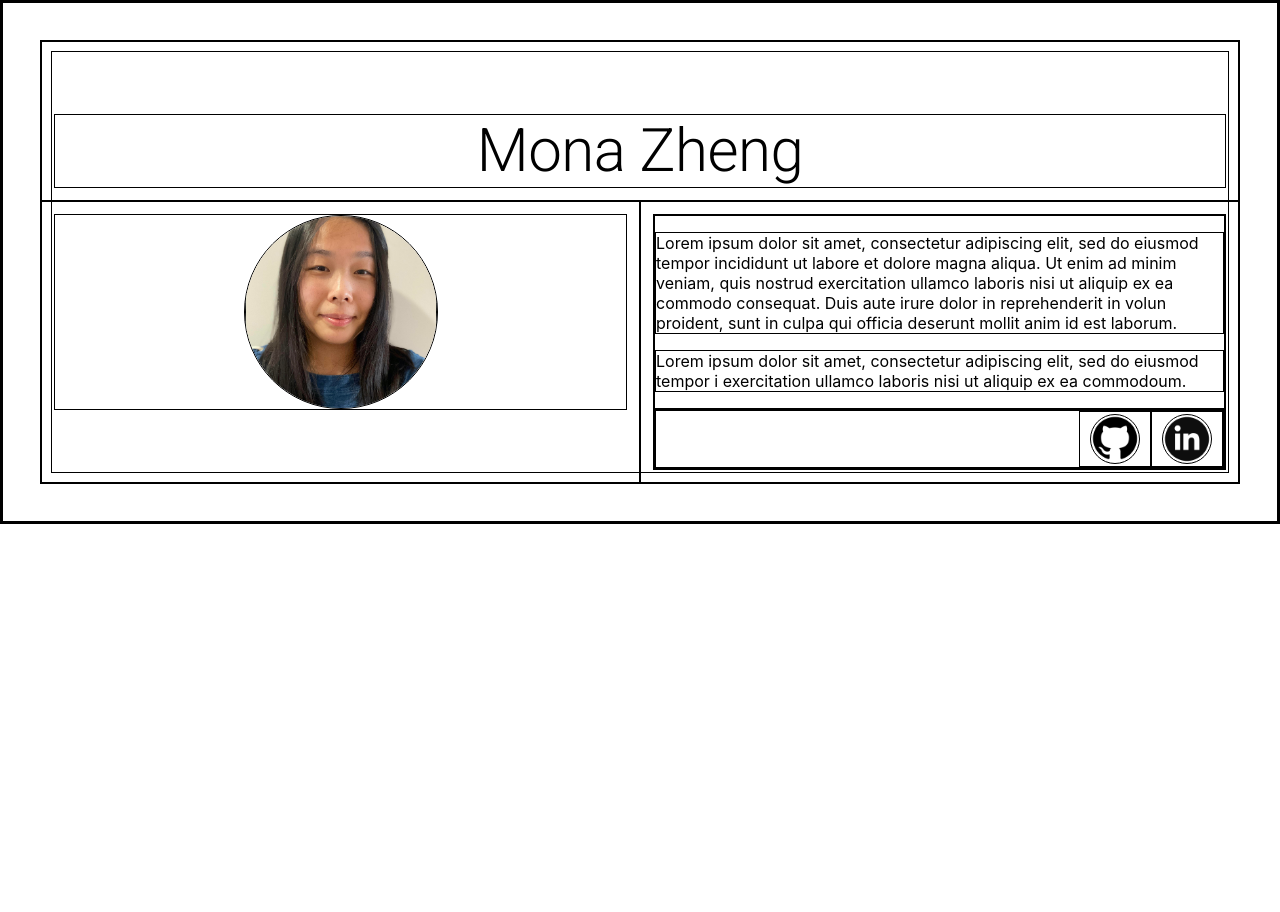
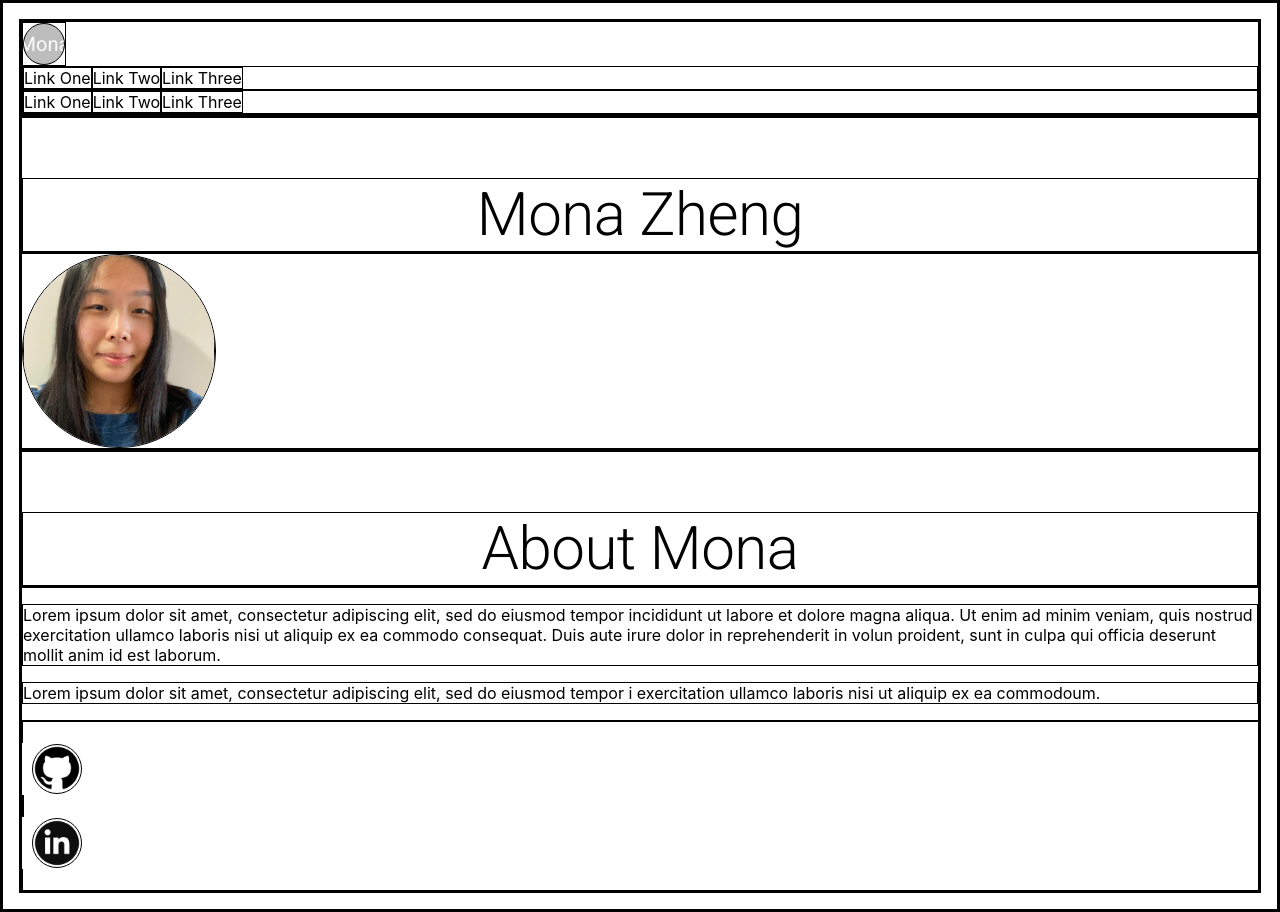
Before and after one commit to catmemberMona/portfolio, a React (Create React App) app: page / in a window 1280 px wide. Before the commit the page ends 800 px from the top, so only its background shows below. Built offline with nearby package versions, Linux system fonts and the light colour scheme.

Commit message:
repositioned about me componenets

```diff
--- a/src/App.js
+++ b/src/App.js
@@ -9,9 +9,30 @@ function App() {
 
   return (
     <div className={classes.root}>
-      {/* About Mona Section */}
-      <Grid container spacing={3}>
-        <Grid item xs={12}>
+      {/* Navigation Section  */}
+      <div>
+        <Grid container>
+          {/* ICON of me */}
+          <Grid item>
+            <Avatar>Mona</Avatar>
+          </Grid>
+          {/* List of project links  */}
+          <Grid container>
+            <Grid item>Link One</Grid>
+            <Grid item>Link Two</Grid>
+            <Grid item>Link Three</Grid>
+          </Grid>
+          {/* List of external links, linkedin etc  */}
+          <Grid container>
+            <Grid item>Link One</Grid>
+            <Grid item>Link Two</Grid>
+            <Grid item>Link Three</Grid>
+          </Grid>
+        </Grid>
+      </div>
+      {/* Mona Name and Image first Look Section */}
+      <div>
+        <div>
           <Typography
             variant='h2'
             align='center'
@@ -19,58 +40,49 @@ function App() {
           >
             Mona Zheng
           </Typography>
-        </Grid>
-        <Grid item xs={12} sm={6} align='center'>
+        </div>
+        <div>
+          <Avatar alt='Mona' src={mona} className={classes.medium} />
+        </div>
+      </div>
+      {/* About Mona Section */}
+      <div className={classes.aboutMe}>
         <Box>
-            <Avatar alt='Mona' src={mona} className={classes.medium} />
+          <Typography
+            variant='h2'
+            align='center'
+            className={classes.topSpacing}
+          >
+            About Mona
+          </Typography>
         </Box>
-        </Grid>
-        <Grid item xs={12} sm={6}>
-          <Box>
         <Box>
           <p>
             Lorem ipsum dolor sit amet, consectetur adipiscing elit, sed do
-                eiusmod tempor incididunt ut labore et dolore magna aliqua. Ut
-                enim ad minim veniam, quis nostrud exercitation ullamco laboris
-                nisi ut aliquip ex ea commodo consequat. Duis aute irure dolor
-                in reprehenderit in volun proident, sunt in culpa qui officia
-                deserunt mollit anim id est laborum.
+            eiusmod tempor incididunt ut labore et dolore magna aliqua. Ut enim
+            ad minim veniam, quis nostrud exercitation ullamco laboris nisi ut
+            aliquip ex ea commodo consequat. Duis aute irure dolor in
+            reprehenderit in volun proident, sunt in culpa qui officia deserunt
+            mollit anim id est laborum.
           </p>
           <p>
             Lorem ipsum dolor sit amet, consectetur adipiscing elit, sed do
-                eiusmod tempor i exercitation ullamco laboris nisi ut aliquip ex
-                ea commodoum.
+            eiusmod tempor i exercitation ullamco laboris nisi ut aliquip ex ea
+            commodoum.
           </p>
         </Box>
+        {/* External Links  */}
         <Box>
-              <Grid
-                xs={12}
-                item
-                container
-                direction='row'
-                justify='flex-end'
-                alignItems='center'
-              >
           <a target='github' href='https://github.com/catmemberMona'>
             <Avatar alt='github' src={github} className={classes.small} />
           </a>
-                <a
-                  target='linkedin'
-                  href='https://www.linkedin.com/in/mona-a-zheng/'
-                >
-                  <Avatar
-                    alt='linkedin'
-                    src={linkedin}
-                    className={classes.small}
-                  >
+          <a target='linkedin' href='https://www.linkedin.com/in/mona-a-zheng/'>
+            <Avatar alt='linkedin' src={linkedin} className={classes.small}>
               L
             </Avatar>
           </a>
-              </Grid>
         </Box>
-          </Box>
-        </Grid>
-      </Grid>
+      </div>
     </div>
   );
 }
@@ -78,7 +90,12 @@ function App() {
 const useStyles = makeStyles((theme) => ({
   root: {
     flexGrow: 1,
-    margin: '3em'
+    margin: '1em',
+  },
+  aboutMe: {
+    // backgroundColor: 'rgba(255, 209, 0, 1)',
+    // border: '.2px solid rgba(255, 200, 0, .6)',
+    // padding: '.5em'
   },
   topSpacing: {
     marginTop: '1em',
@@ -89,7 +106,7 @@ const useStyles = makeStyles((theme) => ({
   small: {
     width: theme.spacing(6),
     height: theme.spacing(6),
-    margin: '2px 10px'
+    margin: '2px 10px',
   },
   medium: {
     width: theme.spacing(24),
```
Lines whose indentation alone changed are shown as unchanged.
